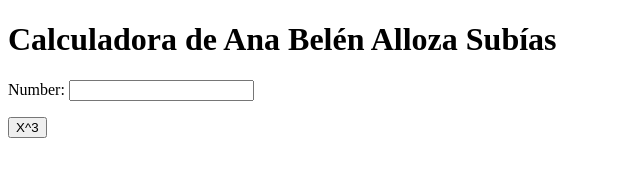
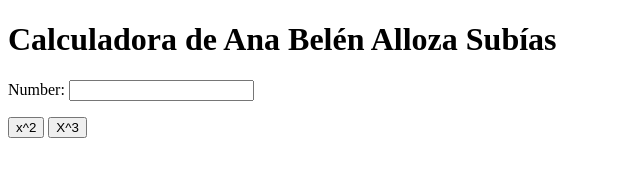
Before and after one commit to aballoza/my_calculator_2, a plain HTML site: page index.html in a window 1280 px wide. Shown: the full height of the page, 0-640 px from the left. Drawn offline with Linux system fonts and the light colour scheme.

Commit message:
X^2 button

```diff
--- a/index.html
+++ b/index.html
@@ -1,3 +1,4 @@
+
 <!DOCTYPE html>
 <html>
 	<head>
@@ -9,10 +10,18 @@
 		<h1>Calculadora de Ana Belén Alloza Subías </h1>
 		Number:
 		<input type="text" id="n1">
+
 		<p>
+
+			<button onclick="square()">x^2 </button>
 			<button onclick="cube()">X^3 </button>
+
 		</p>
 		<script type="text/javascrit">
+			function square() {
+				var num = document.getElementById("n1");
+
+				num.value = Math.pow(num.value, 2);
 			function cube() {
 				var num = document.getElementById("n1");
 				num.value = Math.pow(num.value, 3);
```
